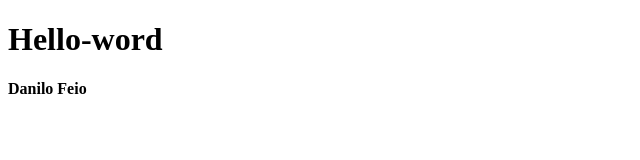
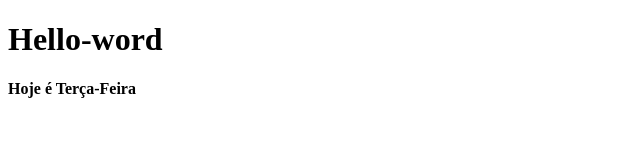
Before and after one commit to RA18509775/Hello-Word, a plain HTML site: page index.html in a window 1280 px wide. Shown: the full height of the page, 0-640 px from the left. Drawn offline with Linux system fonts and the light colour scheme.

Commit message:
texto atualizado

```diff
--- a/index.html
+++ b/index.html
@@ -9,6 +9,6 @@
 
 
     <h1>Hello-word</h1>
-    <p><strong>Danilo Feio</strong></p>
+    <p><strong>Hoje é Terça-Feira</strong></p>
 </body>
 </html>
```
